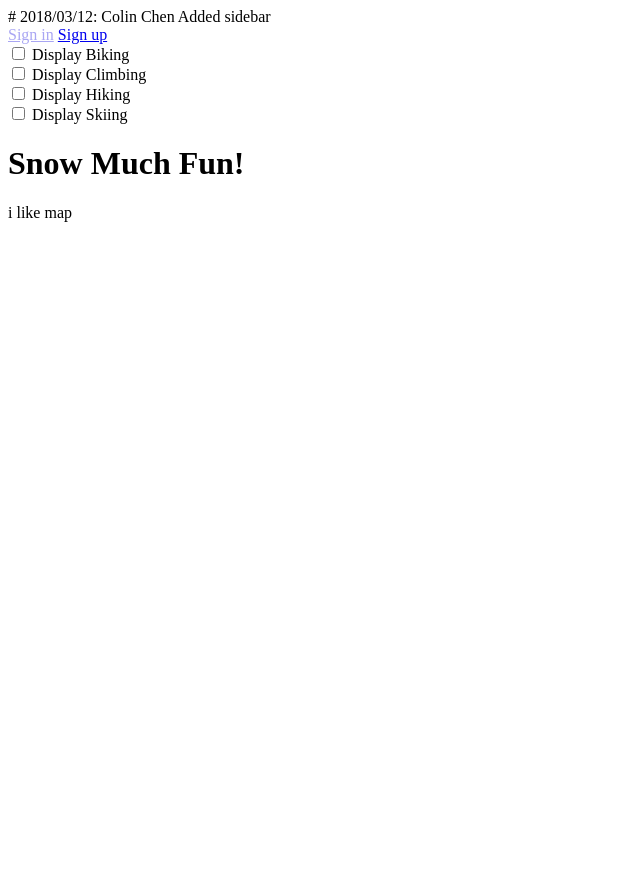
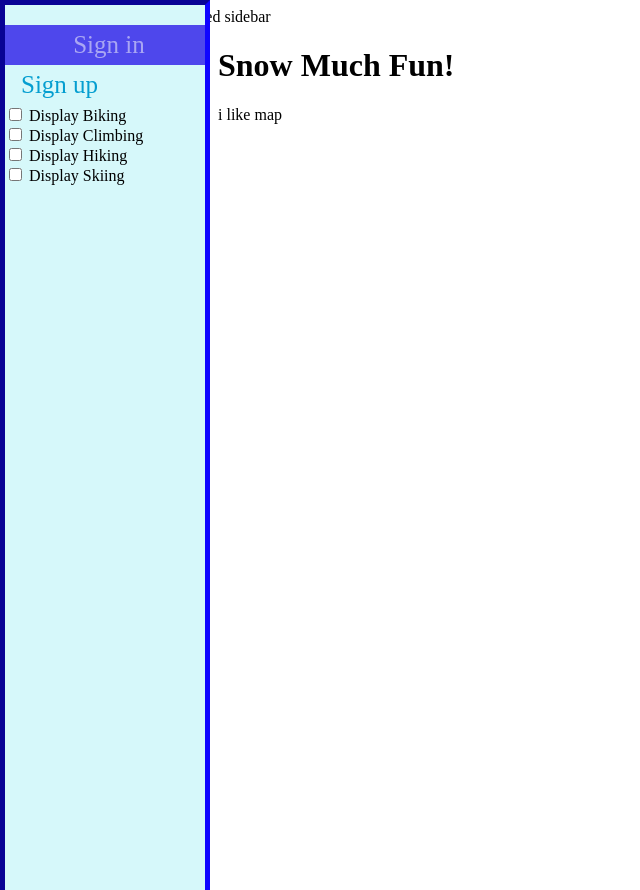
Before and after one commit to JarrettPhilips/snowmuchfun_website, a PHP site: page /homepage.html in a window 1280 px wide. Shown: the whole page, without its empty margins (0-640 px from the left). Run offline with PHP 8.4, Linux system fonts and the light colour scheme.

Commit message:
Update style.css

```diff
--- a/Project_Files/style.css
+++ b/Project_Files/style.css
@@ -5,4 +5,56 @@
     Define styling for main map webpage
 
   MODIFICATION HISTORY:
-    2018/03/9: Matthew Chamot	Initial creation*/
+    2018/03/9: Matthew Chamot	Initial creation
+    2018/03/12: Colin Chen Added styling */
+
+ /* The sidebar menu */
+.sidenav {
+    height: 100%; /* Full-height: remove this if you want "auto" height */
+    width: 200px; /* Set the width of the sidebar */
+    position: fixed; /* Fixed Sidebar (stay in place on scroll) */
+    z-index: 1; /* Stay on top */
+    top: 0; /* Stay at the top */
+    left: 0;
+    background-color: #d6f8fa; /* Black */
+    overflow-x: hidden; /* Disable horizontal scroll */
+    padding-top: 20px;
+    border: 5px inset #0f05e9;
+}
+
+/* The navigation menu links */
+.sidenav a {
+    padding: 6px 8px 6px 16px;
+    text-decoration: none;
+    font-size: 25px;
+    color: #049ed0;
+    display: block;
+}
+
+/* When you mouse over the navigation links, change their color */
+.sidenav a:hover {
+    color: #05b1e9;
+}
+
+/* Style page content */
+.main {
+    margin-left: 200px; /* Same as the width of the sidebar */
+    padding: 0px 10px;
+}
+
+/* On smaller screens, where height is less than 450px, change the style of the sidebar (less padding and a smaller font size) */
+@media screen and (max-height: 450px) {
+    .sidenav {padding-top: 15px;}
+    .sidenav a {font-size: 18px;}
+}
+
+.button {
+    background-color: #4e47ec; /* Green */
+    border: none;
+    color: white;
+    padding: 15px 32px;
+    text-align: center;
+    text-decoration: none;
+    display: inline-block;
+    font-size: 16px;
+}
```
